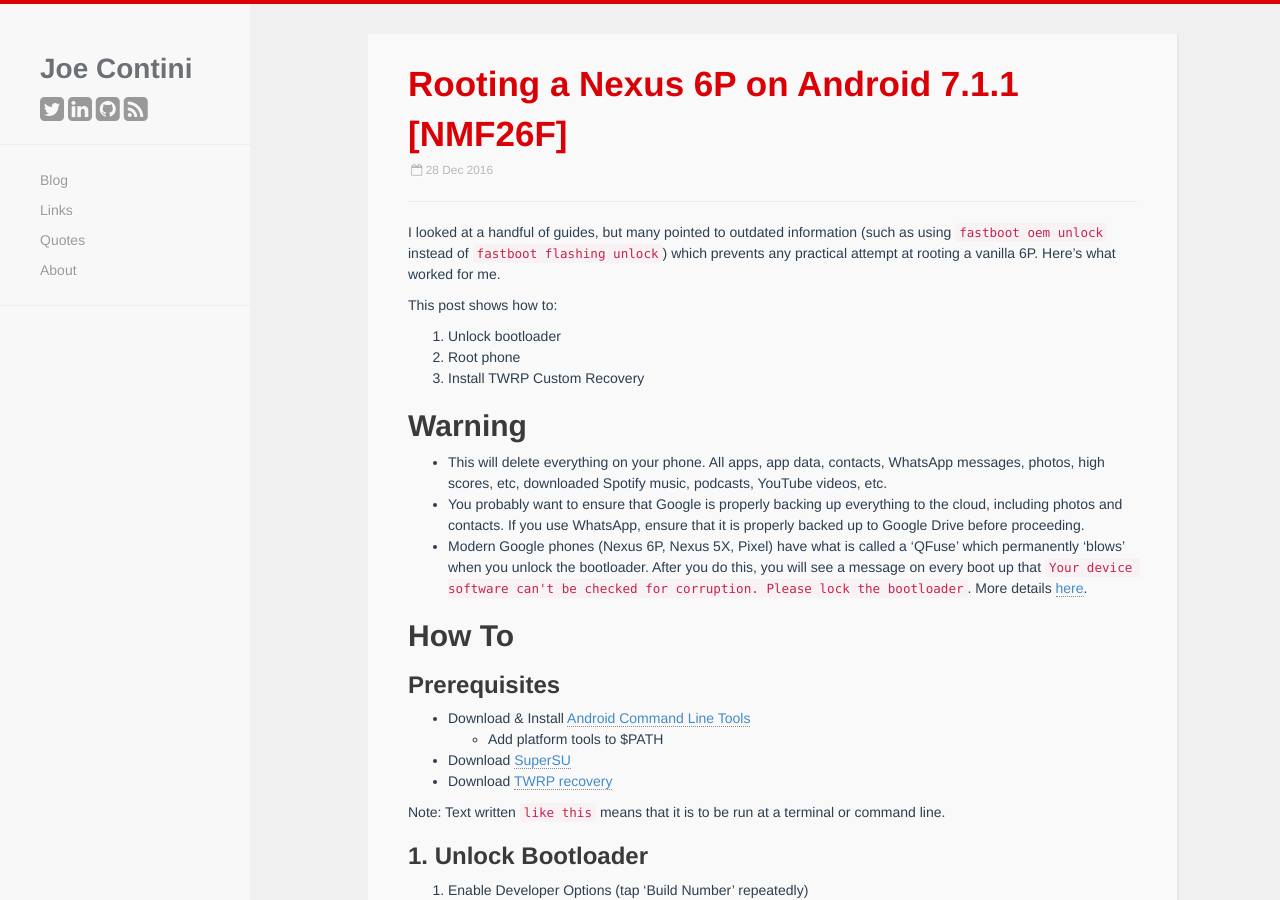
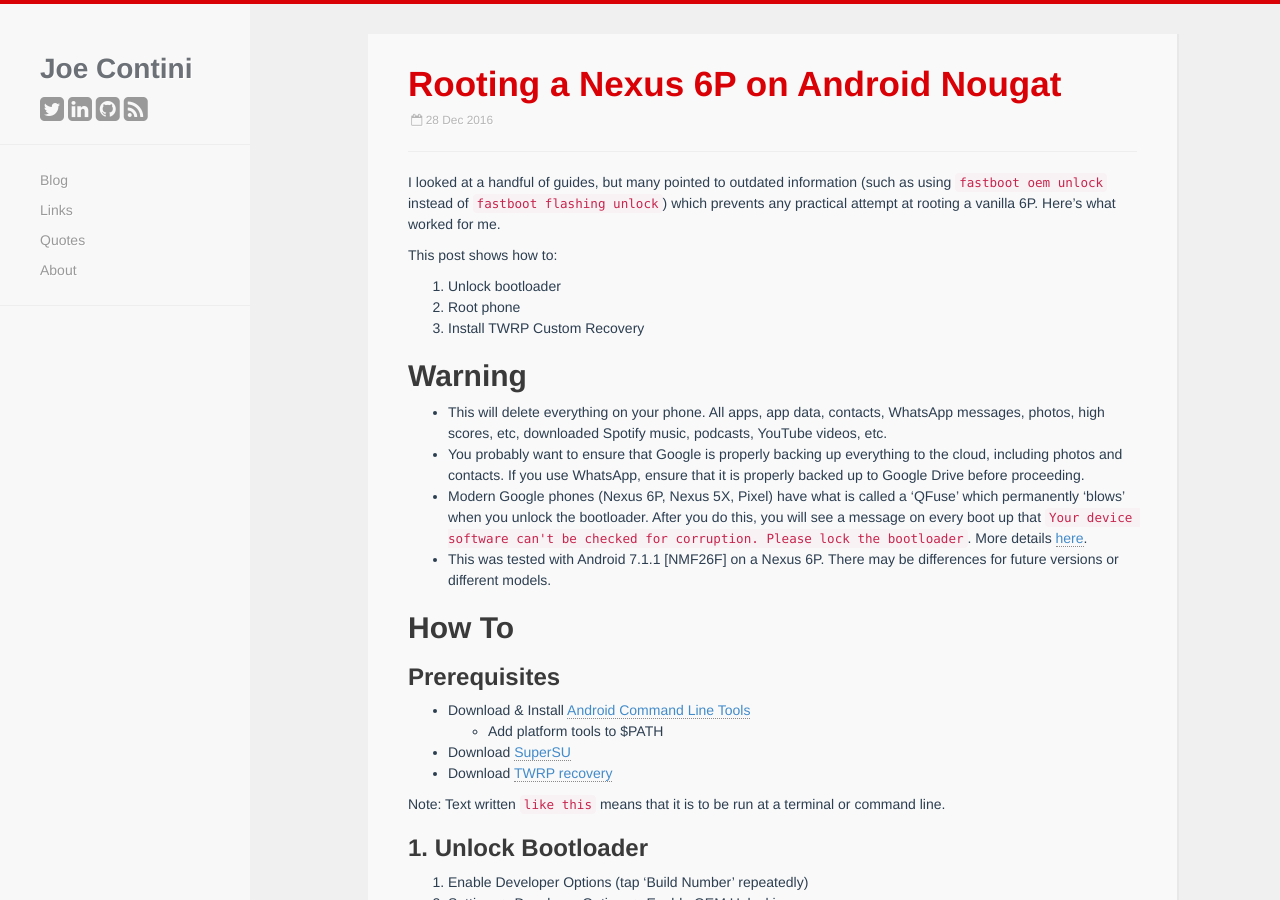
Before and after one commit to jcontini/old-jekyll-site, a Jekyll site: the page built from _posts/2016-12-28-Root-Nexus-6P-Android-Nougat.md, in a window 1280 px wide and 900 px high. Built offline with Jekyll 4.4.1, drawn with Linux system fonts in a browser that asks for light colours; nearby versions of some CDN libraries; comment, search, counter and statistics services are not loaded.

Commit message:
Updated Android post

````diff
--- a/_posts/2016-12-28-Root-Nexus-6P-Android-7.1.1-[NMF26F].md
+++ b/_posts/2016-12-28-Root-Nexus-6P-Android-Nougat.md
@@ -1,5 +1,5 @@
 ---
-title: Rooting a Nexus 6P on Android 7.1.1 [NMF26F]
+title: Rooting a Nexus 6P on Android Nougat
 ---
 
 I looked at a handful of guides, but many pointed to outdated information (such as using ```fastboot oem unlock``` instead of ```fastboot flashing unlock```) which prevents any practical attempt at rooting a vanilla 6P. Here's what worked for me.
@@ -14,6 +14,7 @@
 - This will delete everything on your phone. All apps, app data, contacts, WhatsApp messages, photos, high scores, etc, downloaded Spotify music, podcasts, YouTube videos, etc.
 - You probably want to ensure that Google is properly backing up everything to the cloud, including photos and contacts. If you use WhatsApp, ensure that it is properly backed up to Google Drive before proceeding.
 - Modern Google phones (Nexus 6P, Nexus 5X, Pixel) have what is called a 'QFuse' which permanently 'blows' when you unlock the bootloader. After you do this, you will see a message on every boot up that `Your device software can't be checked for corruption. Please lock the bootloader`. More details [here](https://forum.xda-developers.com/nexus-5x/help/to-remove-corruption-warning-message-t3248441).
+- This was tested with Android 7.1.1 [NMF26F] on a Nexus 6P. There may be differences for future versions or different models.
 
 ## How To
 
````
